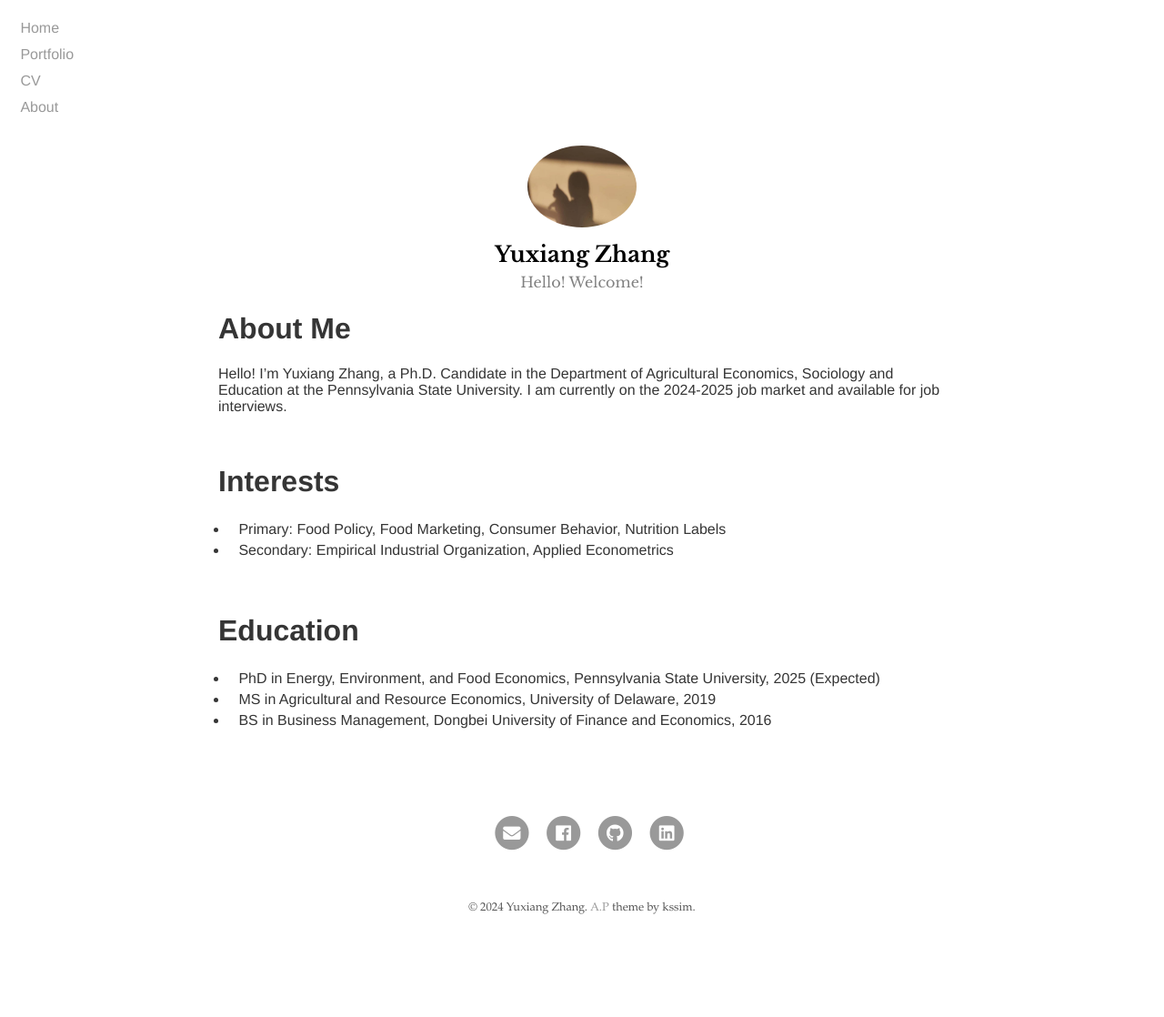
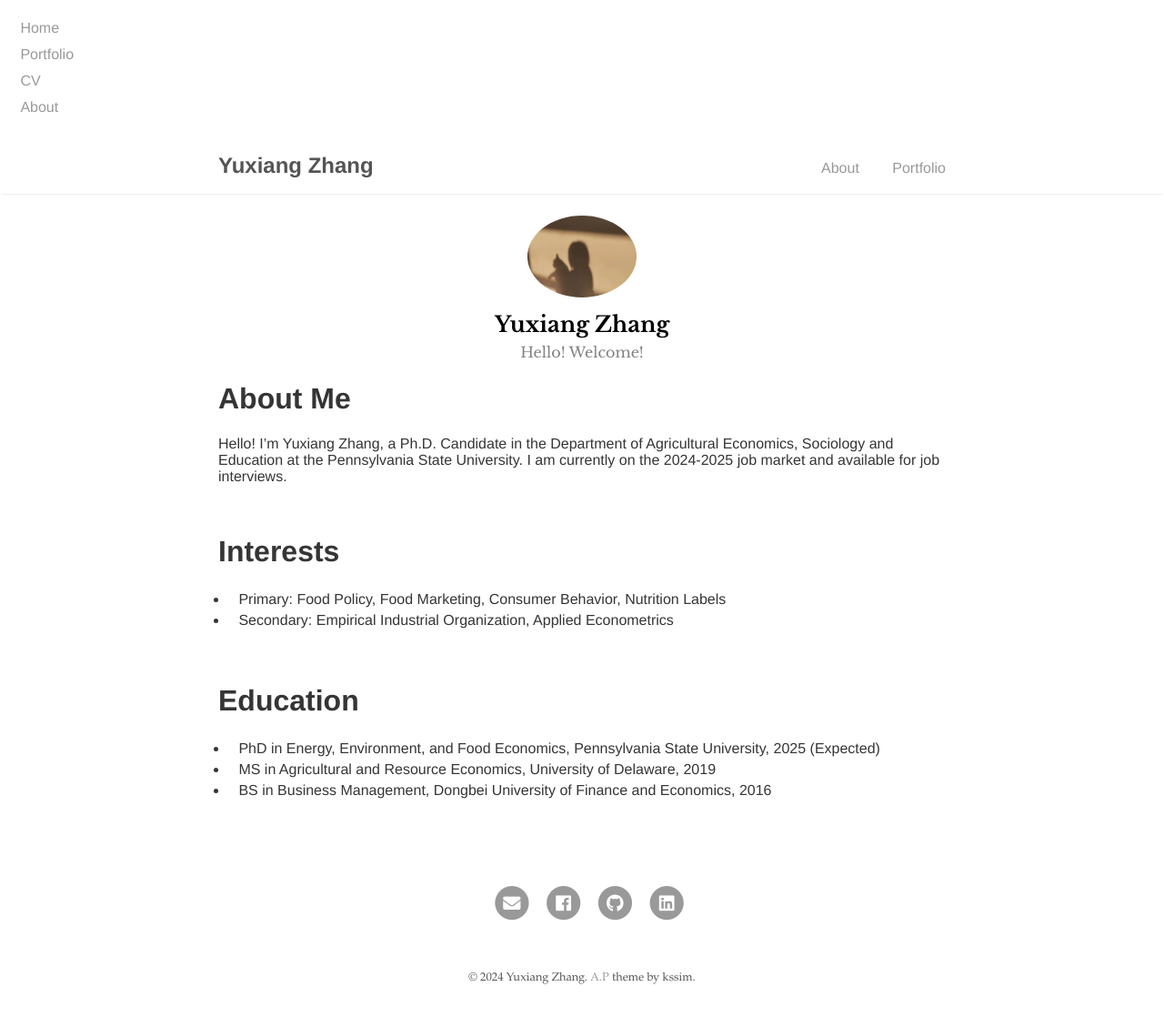
Before and after one commit to yuxiangzhang0515/yuxiangzhang, a Jekyll site: the page built from index.md, in a window 1280 px wide. Shown: the whole page at 91% size. Built offline with Jekyll 4.4.1, drawn with Linux system fonts in a browser that asks for light colours; our own code applies the rules of GitHub Pages for plain Markdown files; before the commit the page ends 1041 px from its top, so only the background shows below that.

Commit message:
Add files via upload

```diff
--- a/_layouts/base.html
+++ b/_layouts/base.html
@@ -9,12 +9,22 @@
     <ul>
         <li><a href="/">Home</a></li>
         <li><a href="/portfolio/">Portfolio</a></li>
-        <li><a href="https://example.com/my-cv.pdf">CV</a></li>
+        <li><a href="/CV.md">CV</a></li>
         <li><a href="/about.html">About</a></li>
     </ul>
 </nav>
 
-
+    <nav class="nav">
+      <div class="nav-container">
+        <a href="{{ site.baseurl }}/">
+          <h2 class="nav-title">{{ site.title }}</h2>
+        </a>
+        <ul>
+          <li><a href="{{ '/' | prepend: site.baseurl }}">About</a></li>
+          <li><a href="{{ '/portfolio' | prepend: site.baseurl }}/">Portfolio</a></li>
+        </ul>
+    </div>
+  </nav>
 
     <main>
       {{ content }}
```
Also changed, not shown: _layouts/CV (added).
